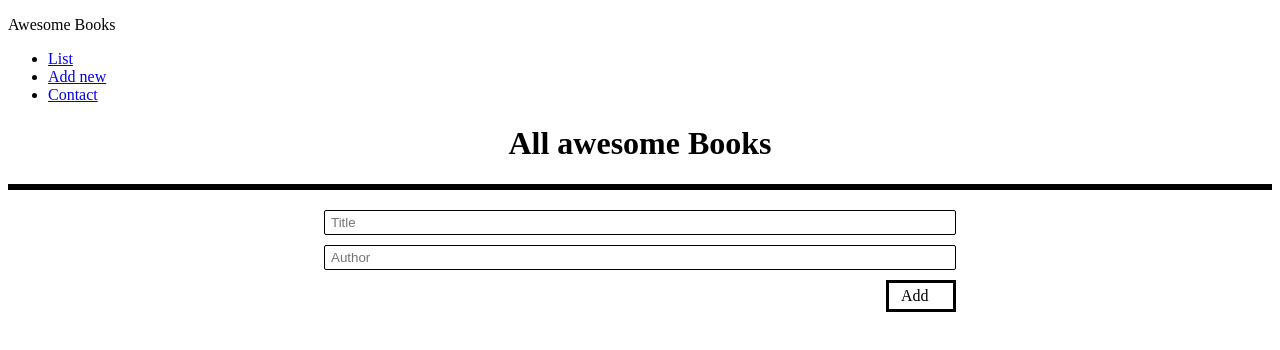
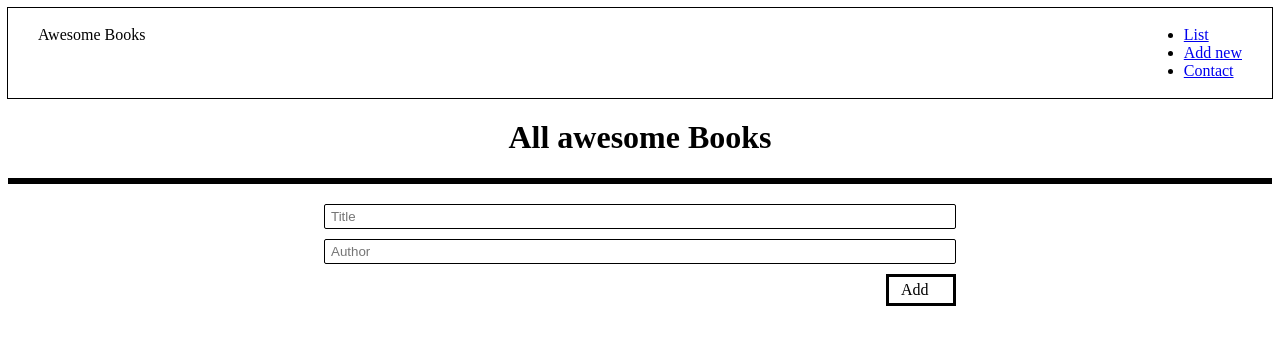
Before and after one commit to AbrahaKahsay/awesome-books, a website: page index.html in a window 1280 px wide. Drawn offline with Linux system fonts and the light colour scheme.

Commit message:
Add styling to nav element

```diff
--- a/style.css
+++ b/style.css
@@ -47,3 +47,13 @@ button.btn {
   align-self: flex-end;
   width: 40px;
 }
+
+
+nav.main-nav{
+  outline:1px solid black;
+  display:flex;
+  flex-direction: row;
+  justify-content: space-between;
+  padding:2px 30px;
+  box-sizing:border-box;
+}
```
